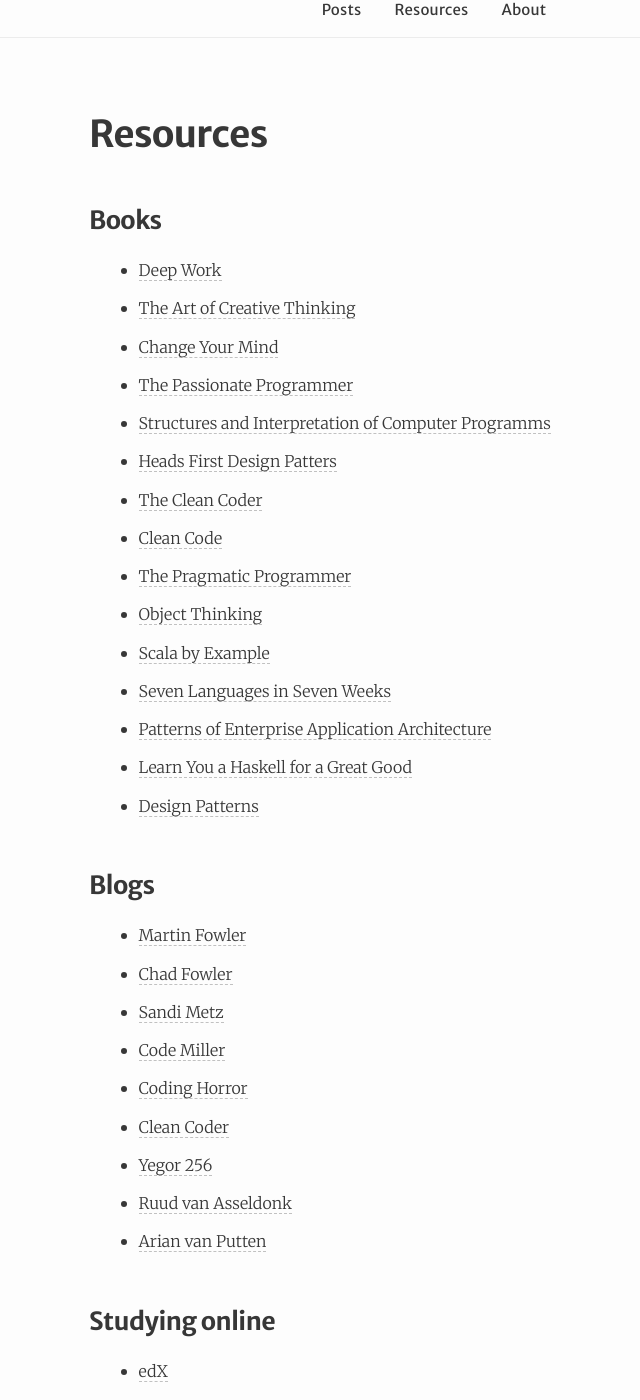
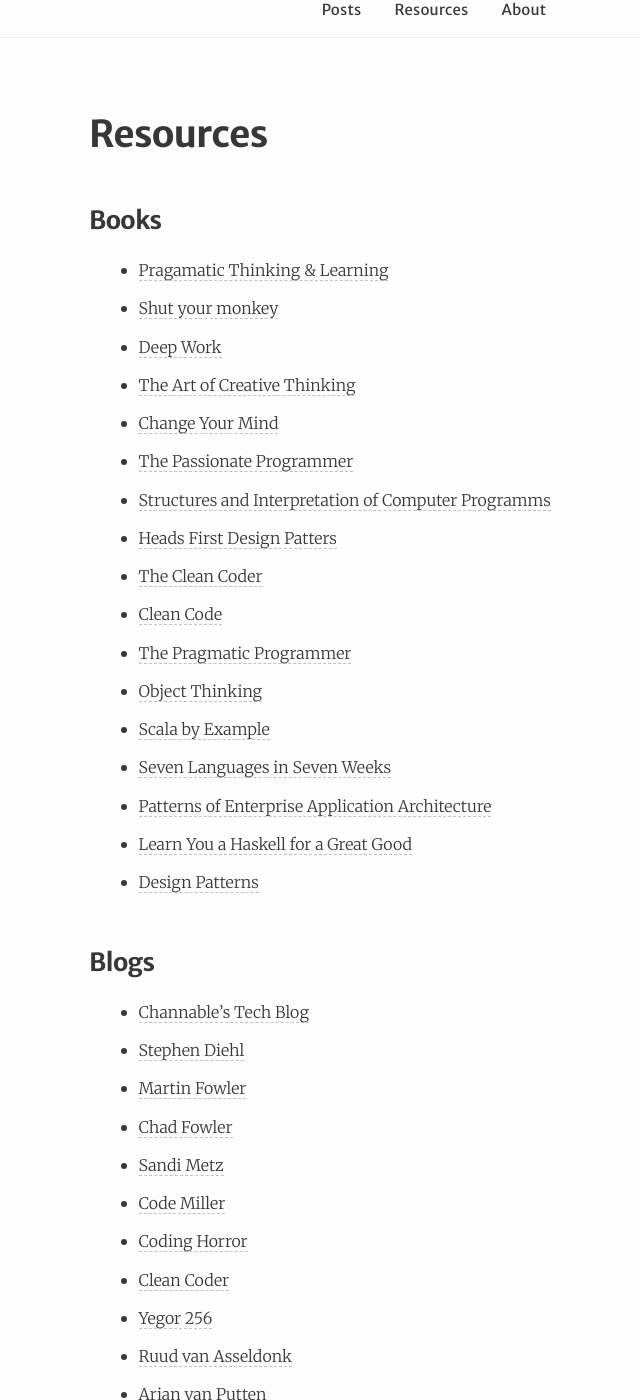
Before and after one commit to NunoAlexandre/nunoalexandre.github.io, a Jekyll site: the page built from resources.md, in a window 1280 px wide and 1400 px high, scrolled down 272 px. Shown: the whole window, without its empty margins (206-846 px from the left). Built offline with Jekyll 4.4.1, drawn with Linux system fonts in a browser that asks for light colours; comment, search, counter and statistics services are not loaded.

Commit message:
Add new books and blogs to the resources page

```diff
--- a/resources.md
+++ b/resources.md
@@ -7,6 +7,8 @@
 
 ### Books
 
+* [Pragamatic Thinking & Learning](https://www.amazon.com/Pragmatic-Thinking-Learning-Refactor-Programmers/dp/1934356050)
+* [Shut your monkey](https://www.amazon.com/Shut-Your-Monkey-Control-Critic/dp/1440341133/ref=sr_1_1?ie=UTF8&qid=1524240206&sr=8-1&keywords=Shut+your+monkey)
 * [Deep Work](https://www.amazon.com/Deep-Work-Focused-Success-Distracted/dp/1455586692)
 * [The Art of Creative Thinking](https://www.amazon.co.uk/Art-Creative-Thinking-Rod-Judkins/dp/1444794485)
 * [Change Your Mind](https://www.amazon.com/Change-Your-Mind-Unlock-Creative/dp/174270557X)
@@ -27,6 +29,8 @@
 
 ### Blogs
 
+* [Channable's Tech Blog](https://tech.channable.com)
+* [Stephen Diehl](http://www.stephendiehl.com/)
 * [Martin Fowler](http://www.martinfowler.com)
 * [Chad Fowler](http://chadfowler.com)
 * [Sandi Metz](http://www.sandimetz.com/blog/)
```
Also changed, not shown: other parts of resources.md (+1 -0 lines).
